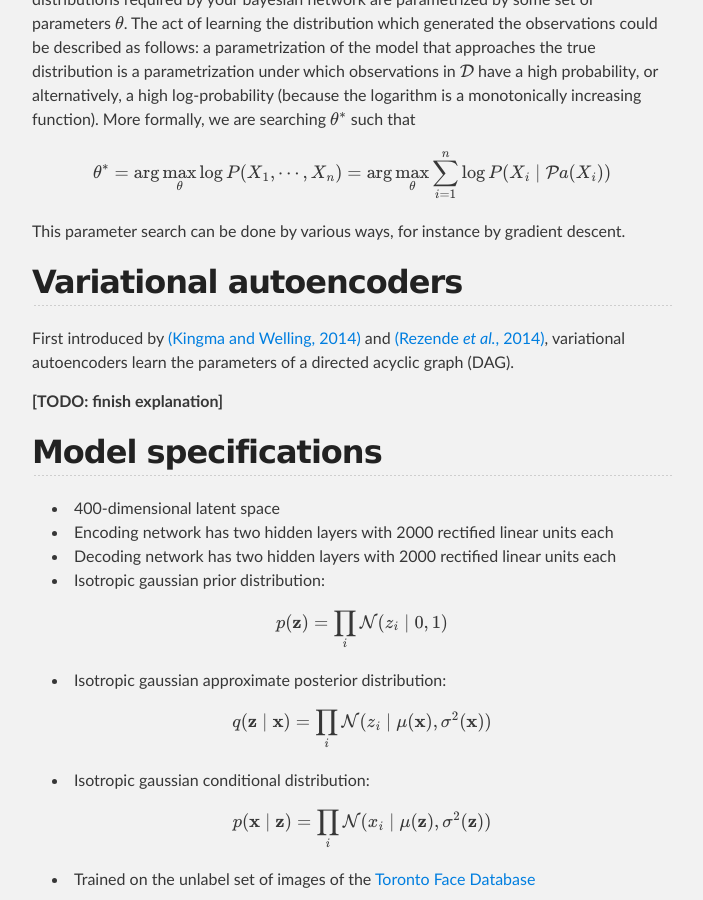
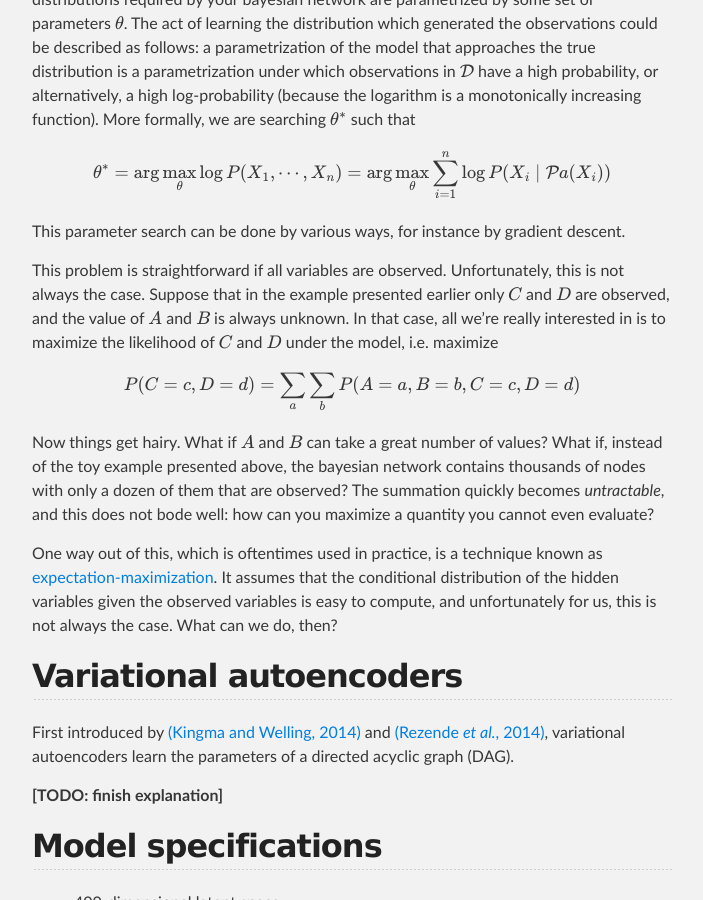
Before and after one commit to vdumoulin/morphing_faces, a Jekyll site: the page built from index.md, in a window 1280 px wide and 900 px high, scrolled down 2419 px. Shown: the whole window, without its empty margins (288-991 px from the left). Built offline with Jekyll 4.4.1, drawn with Linux system fonts in a browser that asks for light colours; formulas are drawn with MathJax 3; the repository's description, which GitHub fills in, is left out.

Commit message:
Add text to learning section

```diff
--- a/index.md
+++ b/index.md
@@ -97,6 +97,28 @@ More formally, we are searching \\( \\theta^* \\) such that
 This parameter search can be done by various ways, for instance by gradient
 descent.
 
+This problem is straightforward if all variables are observed. Unfortunately,
+this is not always the case. Suppose that in the example presented earlier only
+\\( C \\) and \\( D \\) are observed, and the value of \\( A \\) and \\( B \\)
+is always unknown. In that case, all we're really interested in is to maximize
+the likelihood of \\( C \\) and \\( D \\) under the model, i.e. maximize
+
+\\[
+    P(C=c, D=d) = \\sum\_{a}\\sum\_{b} P(A=a, B=b, C=c, D=d)
+\\]
+
+Now things get hairy. What if \\( A \\) and \\( B \\) can take a great number of
+values? What if, instead of the toy example presented above, the bayesian
+network contains thousands of nodes with only a dozen of them that are observed?
+The summation quickly becomes _untractable_, and this does not bode well: how
+can you maximize a quantity you cannot even evaluate?
+
+One way out of this, which is oftentimes used in practice, is a technique known
+as [expectation-maximization](http://en.wikipedia.org/wiki/Expectation-maximization_algorithm).
+It assumes that the conditional distribution of the hidden variables given the
+observed variables is easy to compute, and unfortunately for us, this is not
+always the case. What can we do, then?
+
 ## Variational autoencoders
 
 First introduced by [(Kingma and Welling, 2014)](http://arxiv.org/abs/1312.6114)
```
